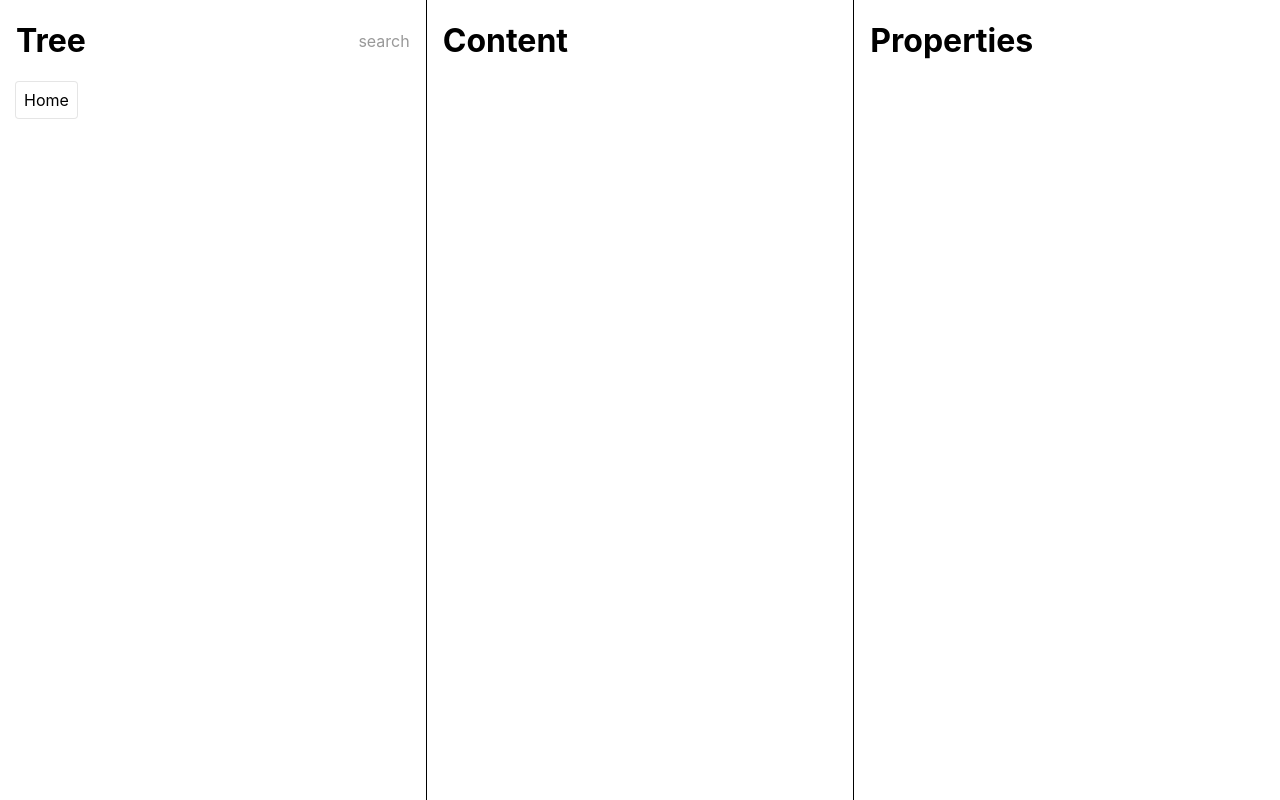
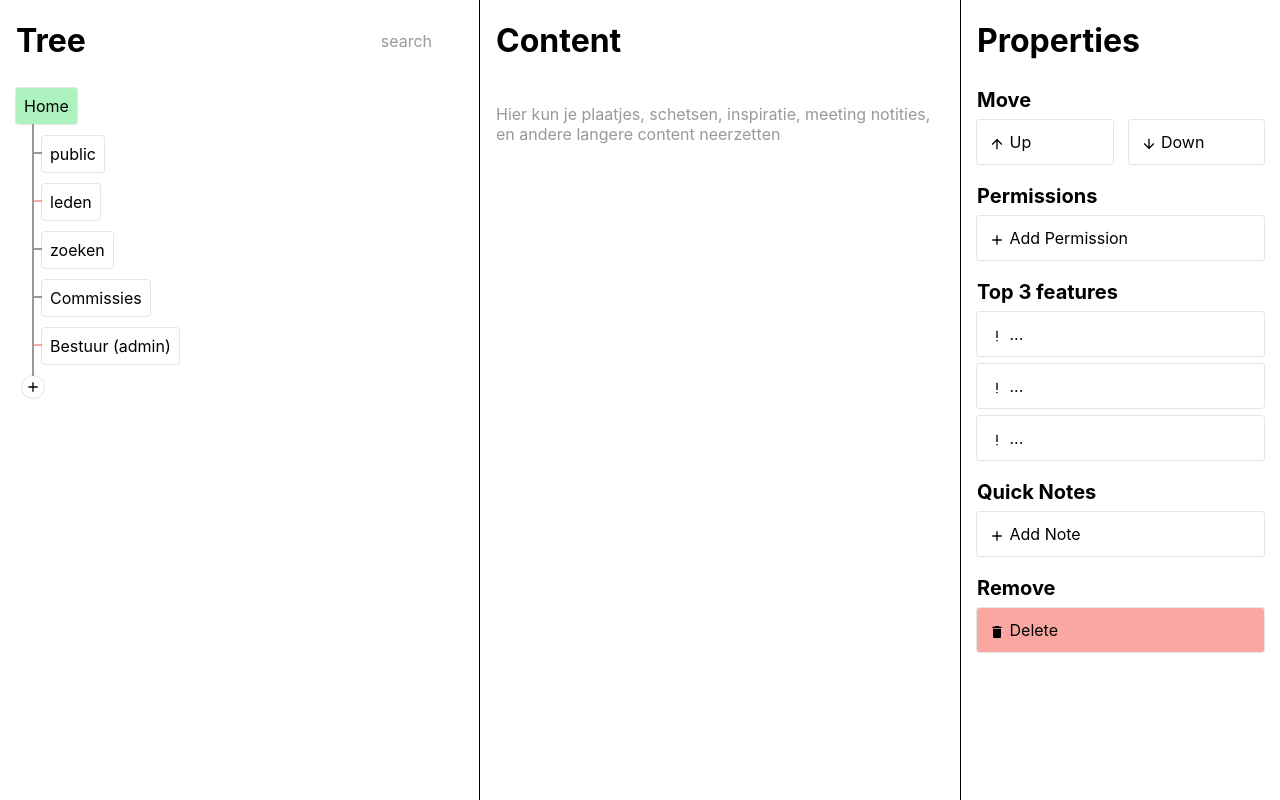
Before and after one commit to yustarandomname/project-construct-page, a Svelte app: page / in a window 1280 px wide. Built offline with nearby package versions, Linux system fonts and the light colour scheme.

Commit message:
added properties/content and more files

```diff
--- a/src/App.svelte
+++ b/src/App.svelte
@@ -1,6 +1,8 @@
 <script lang="ts">
   import RootFile from "./components/RootFile.svelte";
   import File from "./components/File.svelte";
+
+  import Properties from "./widgets/Properties.svelte";
 </script>
 
 <div class="wrapper">
@@ -11,9 +13,40 @@
     </div>
 
     <RootFile>
-      <File name="public" />
-      <File name="leden" />
-      <File name="zoeken" />
+      <File name="public">
+        <File name="Foto's" hasPermission />
+        <File name="Weer" hasPermission />
+        <File name="Snelle info" />
+      </File>
+      <File name="leden" hasPermission>
+        <File name="afschrijfboek" />
+        <File name="eetlijst" />
+        <File name="agenda" />
+      </File>
+      <File name="zoeken">
+        <File name="pagina's" />
+        <File name="evenmenten" />
+        <File name="fotos" hasPermission />
+        <File name="boten" />
+        <File name="leden" hasPermission />
+        <File name="commissies" />
+        <File name="vloten" />
+      </File>
+      <File name="Commissies">
+        <File name="Bixy" hasPermission>
+          <File name="Eetlijst aan-maken/passen" hasPermission />
+          <File name="Inschrijven voor koken" />
+          <File name="Blog schrijven" />
+        </File>
+        <File name="Webcie" hasPermission>
+          <File name="Blog schrijven" />
+        </File>
+      </File>
+      <File name="Bestuur (admin)" hasPermission>
+        <File name="Persoon uitschrijven" />
+        <File name="Mail schrijven" />
+        <File name="Blog schrijven" />
+      </File>
     </RootFile>
   </div>
 
@@ -21,12 +54,14 @@
     <div class="header">
       <h1>Content</h1>
     </div>
+    <p style="color:var(--inactive-color)">Hier kun je plaatjes, schetsen, inspiratie, meeting notities, en andere langere content neerzetten</p>
   </div>
 
   <div class="properties">
     <div class="header">
       <h1>Properties</h1>
     </div>
+    <Properties />
   </div>
 </div>
 
@@ -40,7 +75,9 @@
   .content {
     width: 30em;
     height: 100vh;
-    padding: 0em 1em;
+    padding: 5.5em 1em 0;
+    position: relative;
+    overflow-y: auto;
   }
 
   .tree {
@@ -48,6 +85,7 @@
   }
   .properties {
     border-left: 1px solid #000;
+    width: 20em;
   }
   .content {
     flex-grow: 1;
@@ -55,8 +93,18 @@
 
   .header {
     display: flex;
+    position: fixed;
+    top: 0;
+    margin-left: -1em;
+    padding-left: 1em;
     justify-content: space-between;
     align-items: center;
+    background: rgba(255, 255, 255, 0.1);
+    backdrop-filter: blur(4px) saturate(1.5);
+  }
+
+  .tree > .header {
+    width: 27em;
   }
 
   .search {
--- a/src/components/Button.svelte
+++ b/src/components/Button.svelte
@@ -2,7 +2,6 @@
   import Icon from "./Icon.svelte";
 
   export let state: "default" | "active" | "destructive" = "default";
-  export let width: "default" | "flexible" | "fixed" = "default";
   export let size: "small" | "medium" | "large" = "medium";
   export let icon: string = "";
 </script>
@@ -11,7 +10,6 @@
   class="button"
   class:active={state == "active"}
   class:destructive={state == "destructive"}
-  class:fixed={width == "fixed"}
   class:small={size == "small"}
   class:large={size == "large"}
   on:click
@@ -33,12 +31,18 @@
     cursor: pointer;
     font-size: var(--font-size, 1em);
     transition: 1s box-shadow;
+    user-select: none;
   }
 
   .small {
     border-radius: 50%;
     padding: 0.2em;
     line-height: 0;
+  }
+
+  .large {
+    width: 100%;
+    padding: 0.75em;
   }
 
   .active {
--- a/src/components/File.svelte
+++ b/src/components/File.svelte
@@ -1,13 +1,15 @@
 <script>
   import { mdiPlus } from "@mdi/js";
   import Button from "./Button.svelte";
+
   export let name = "/";
+  export let hasPermission = false;
 
   let isOpen = false;
 </script>
 
 <div class="file attach-left">
-  <div class="line" />
+  <div class="line" class:hasPermission />
 
   {#if !!Object.keys($$slots).length}
     <div class="attach-below">
@@ -43,14 +45,21 @@
   .attach-left,
   .attach-right {
     display: flex;
+  }
+
+  .attach-right {
     align-items: center;
   }
 
   .attach-right > .line,
   .attach-left > .line {
-    height: 0.1em;
+    height: 2px;
     width: 0.5em;
     background: var(--inactive-color);
+  }
+
+  .attach-left > .line {
+    margin-top: 1em;
   }
 
   /* Long line */
@@ -58,10 +67,15 @@
     display: flex;
   }
 
-  .attach-below .line {
+  .attach-below > .content > .line {
     height: auto;
     margin: 0 0 0 1em;
-    width: 0.1em;
+    width: 2px;
     background: var(--inactive-color);
   }
+
+  /* Has Permission */
+  .hasPermission.line {
+    background: var(--destructive-color);
+  }
 </style>
--- a/src/components/RootFile.svelte
+++ b/src/components/RootFile.svelte
@@ -2,15 +2,12 @@
   import { mdiPlus } from "@mdi/js";
   import Button from "./Button.svelte";
   export let name = "Home";
-
-  let isOpen = false;
 </script>
 
 {#if !!Object.keys($$slots).length}
   <div class="attach-below">
-    <Button state={isOpen ? "active" : ""} on:click={() => (isOpen = !isOpen)}>{name}</Button>
+    <Button state="active">{name}</Button>
 
-    {#if isOpen}
     <div class="content">
       <div class="line" />
       <div class="pages">
@@ -18,11 +15,10 @@
       </div>
     </div>
     <Button size="small" icon={mdiPlus} --margin="0 0.35em" />
-    {/if}
   </div>
 {:else}
   <div class="attach-right">
-    <Button state={isOpen ? "active" : ""} on:click={() => (isOpen = !isOpen)}>{name}</Button>
+    <Button state="active">{name}</Button>
 
     <div class="line" />
     <Button size="small" icon={mdiPlus} />
@@ -38,7 +34,7 @@
   .attach-below .line {
     height: auto;
     margin: 0 0 0 1em;
-    width: 0.1em;
+    width: 2px;
     background: var(--inactive-color);
   }
 
@@ -49,7 +45,7 @@
   }
 
   .attach-right > .line {
-    height: 0.1em;
+    height: 2px;
     width: 0.5em;
     background: var(--inactive-color);
   }
--- /dev/null
+++ b/src/widgets/Properties.svelte
@@ -0,0 +1,46 @@
+<script lang="ts">
+  import Button from "../components/Button.svelte";
+  import { mdiArrowUp, mdiArrowDown, mdiDelete, mdiPlus, mdiExclamation } from "@mdi/js";
+</script>
+
+<div class="propertyWrapper">
+  <div class="subHeader">Move</div>
+  <div class="splitButtons">
+    <Button size="large" icon={mdiArrowUp}>Up</Button>
+    <Button size="large" icon={mdiArrowDown}>Down</Button>
+  </div>
+
+  <div class="subHeader">Permissions</div>
+  <Button size="large" icon={mdiPlus}>Add Permission</Button>
+
+  <div class="subHeader">Top 3 features</div>
+  <Button size="large" icon={mdiExclamation}>...</Button>
+  <Button size="large" icon={mdiExclamation}>...</Button>
+  <Button size="large" icon={mdiExclamation}>...</Button>
+
+  <div class="subHeader">Quick Notes</div>
+  <Button size="large" icon={mdiPlus}>Add Note</Button>
+
+  <div class="subHeader">Remove</div>
+  <Button size="large" icon={mdiDelete} state="destructive">Delete</Button>
+</div>
+
+<style>
+  .propertyWrapper {
+    --margin: 0.5em 0 0 0;
+  }
+
+  .subHeader {
+    font-size: 1.25em;
+    font-weight: bold;
+  }
+
+  .subHeader:not(:first-child) {
+    margin-top: 1em;
+  }
+
+  .splitButtons {
+    display: flex;
+    gap: 1em;
+  }
+</style>
```
Also changed, not shown: public/fileStructure.json (added, +48 -0 lines). Lines whose indentation alone changed are shown as unchanged.
